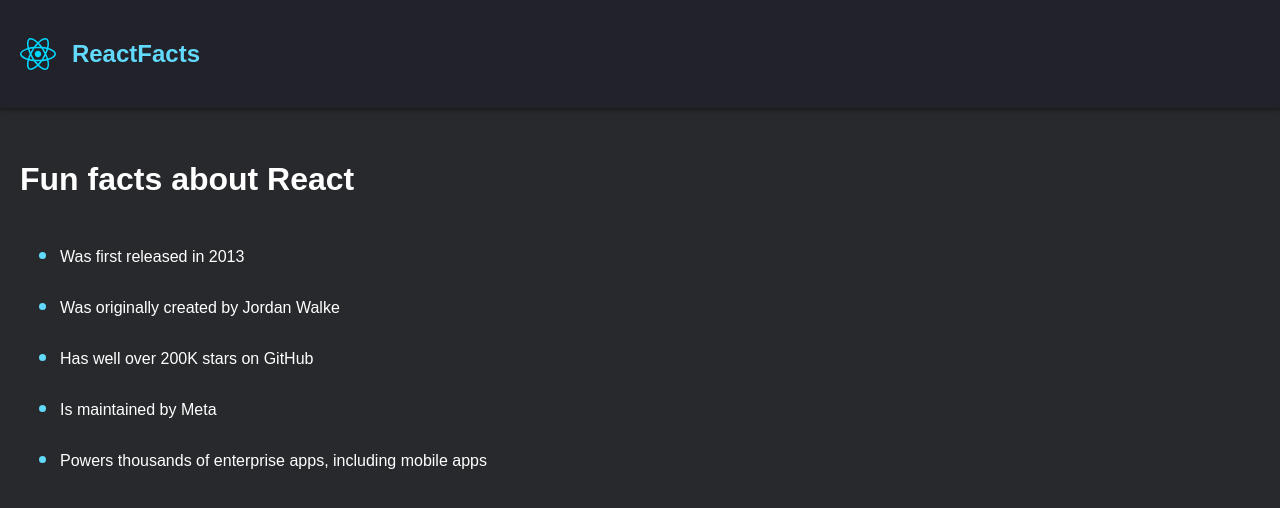
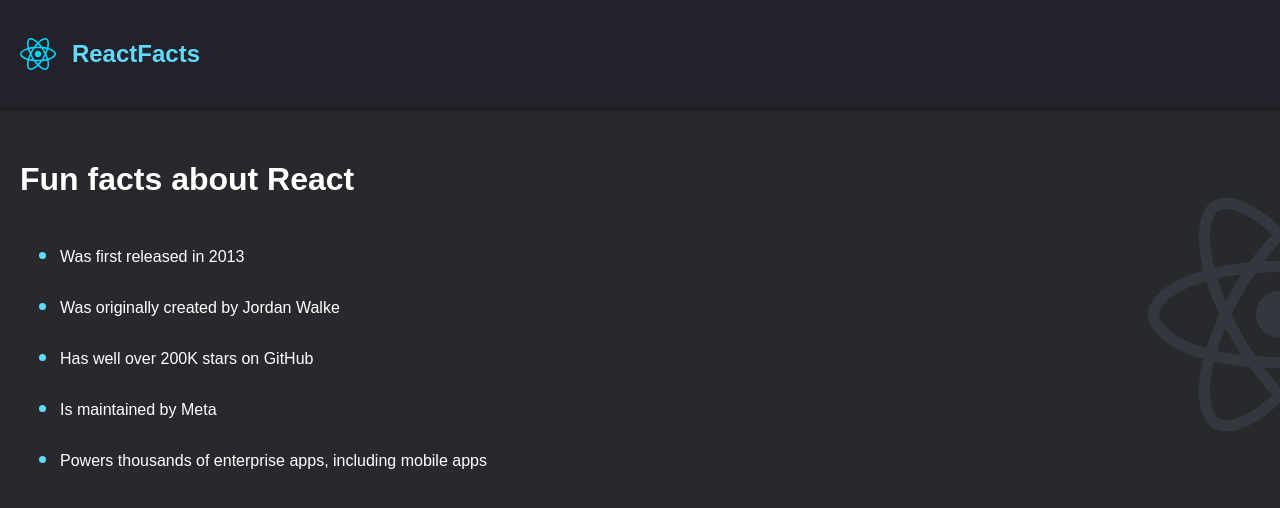
Before and after one commit to JatinAcharya/reactjs-react-facts, a React (Vite) app: page / in a window 1280 px wide. Shown: the top 508 px of the page. Built offline with nearby package versions, Linux system fonts and the light colour scheme.

Commit message:
background image added

```diff
--- a/src/App.css
+++ b/src/App.css
@@ -54,6 +54,10 @@
 
 main{
   padding: 1.25rem;
+  /* background: url(./assets/react-logo-half.png) no-repeat right; */
+  background-image: url(./assets/react-logo-half.png);
+  background-repeat: no-repeat;
+  background-position: right;
 }
 
 .facts-list {
```
Also changed, not shown: src/assets/react-logo-half.png (added).
